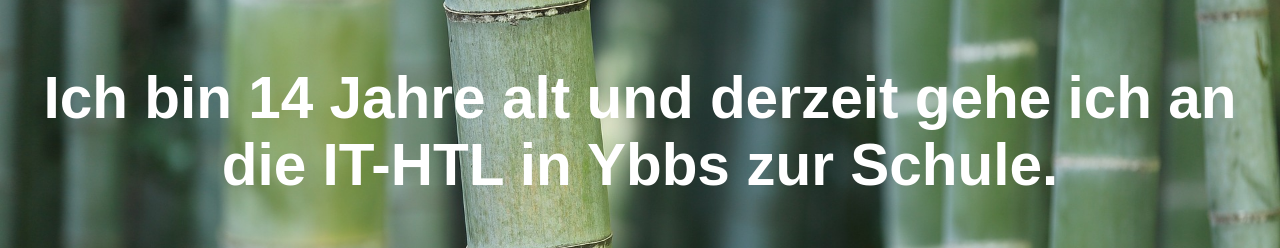
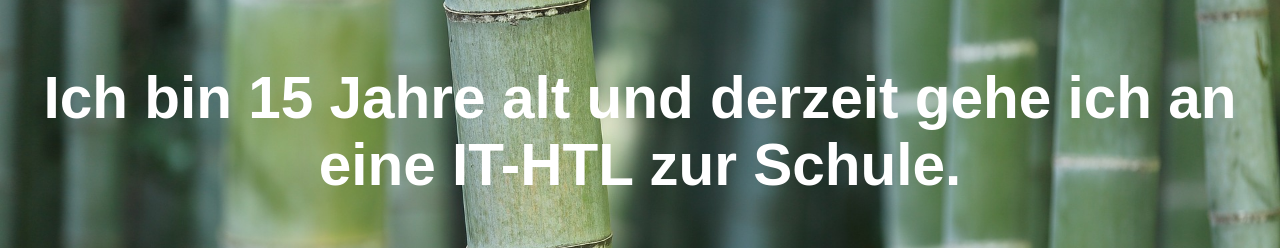
Before and after one commit to Kermitius/Kilian, a plain HTML site: page index.html in a window 1280 px wide. Shown: the part 221-469 px from the top of the page. Drawn offline with Linux system fonts and the light colour scheme.

Commit message:
Update index.html

```diff
--- a/index.html
+++ b/index.html
@@ -3,7 +3,7 @@
 
     <title>Website</title>
     <meta charset="UTF-8">
-    <meta name="author" content="Kilian Kneissl">
+    <meta name="author" content="Kilian">
     <meta name="viewport" content="width=device-width, initial-scale=1.0">
     <style>
         .button {
@@ -48,7 +48,7 @@
                 <span style="font-family: fantasy">
                     <p>
                         <h3>
-                            Ich bin 14 Jahre alt und derzeit gehe ich an die IT-HTL in Ybbs zur Schule.
+                            Ich bin 15 Jahre alt und derzeit gehe ich an eine IT-HTL zur Schule.
                             <br><h4>Das hier ist meine erste selbst-programmierte Website.</h4>
                         </h3>
                     </p><center>
```
